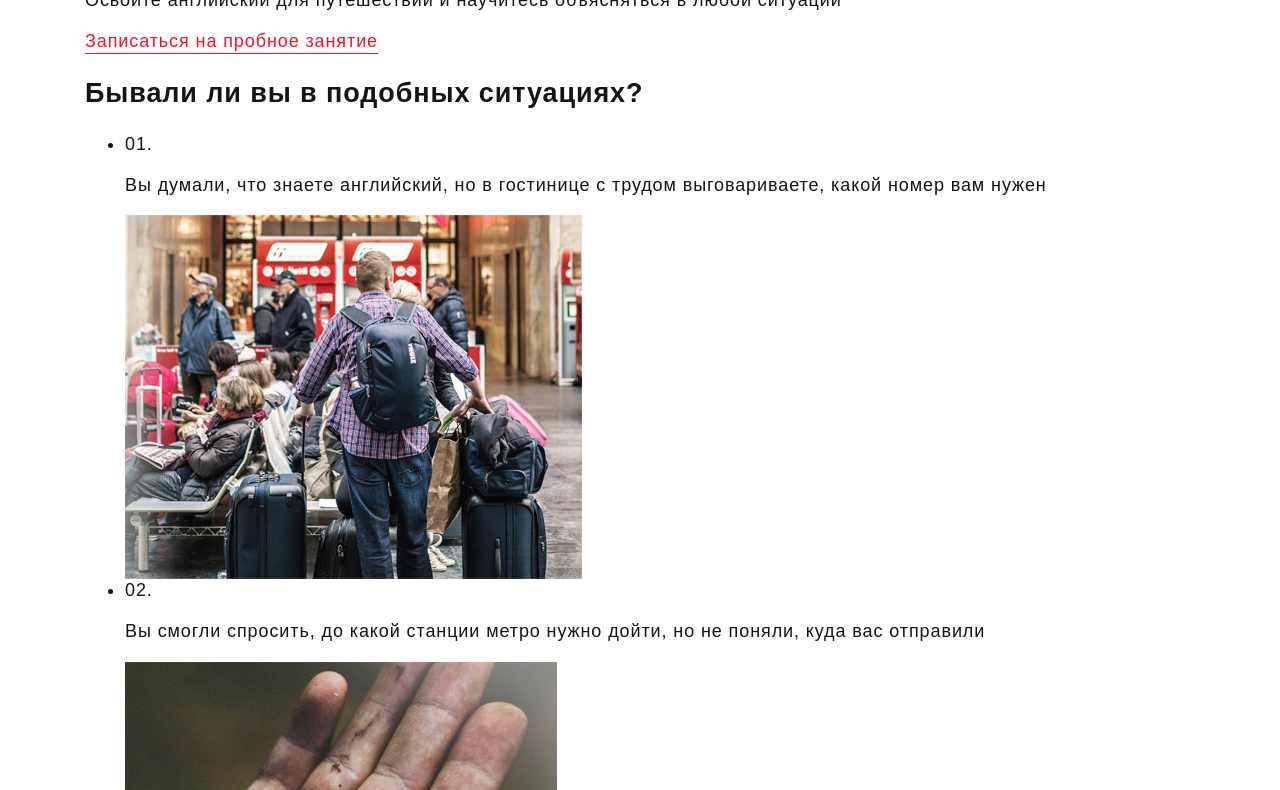
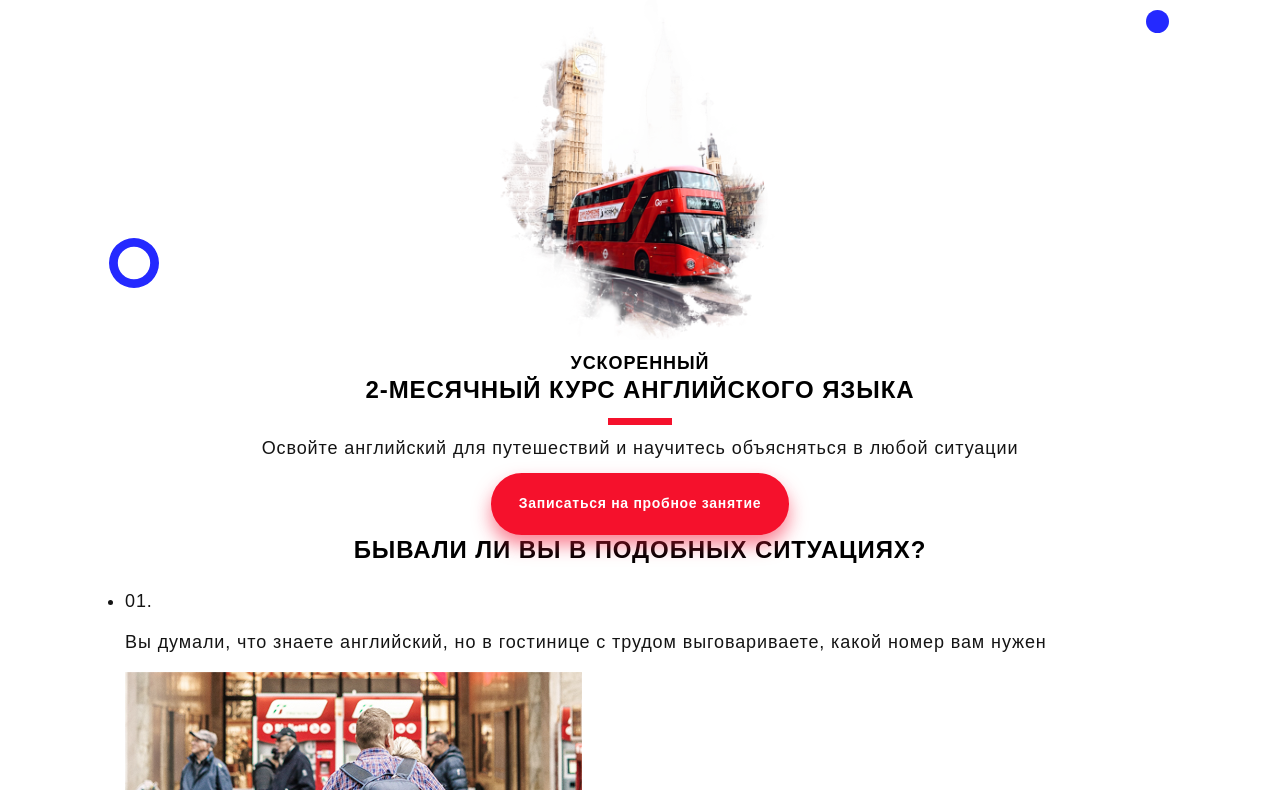
Before and after one commit to owlrik/markup-yes, a website: page src/html/index.html in a window 1280 px wide. Shown: the part 106-896 px from the top of the page. Drawn offline with nearby package versions, Linux system fonts and the light colour scheme; files that its build step writes are made by us from their sources; files whose address does not match are found by name.

Commit message:
Стилизован блок head

```diff
--- a/src/html/index.html
+++ b/src/html/index.html
@@ -29,7 +29,7 @@
       <div class="container">
         <div class="head__inner">
           <div class="head__text-wrapper">
-            <h1 class="title head__title">
+            <h1 class="title title--decorated head__title">
               <span class="title__small">Ускоренный</span> 2-месячный курс английского языка
             </h1>
 
@@ -40,21 +40,25 @@
             <a class="btn" href="#">Записаться на&nbsp;пробное занятие</a>
           </div>
 
-<!--          <span class="head__decoration-01" aria-hidden="true">-->
-<!--            <svg width="23" height="23">-->
-<!--              <use xlink:href="img/sprite/sprite.svg#round"></use>-->
-<!--            </svg>-->
-<!--          </span>-->
-<!--          <span class="head__decoration-02" aria-hidden="true">-->
-<!--            <svg width="50" height="50">-->
-<!--              <use xlink:href="img/sprite/sprite.svg#circle"></use>-->
-<!--            </svg>-->
-<!--          </span>-->
-<!--          <span class="head__decoration-03" aria-hidden="true">-->
-<!--            <svg width="145" height="19">-->
-<!--              <use xlink:href="img/sprite/sprite.svg#wave"></use>-->
-<!--            </svg>-->
-<!--          </span>-->
+          <div class="head__decors">
+            <span class="head__decor-01" aria-hidden="true">
+              <svg width="23" height="23">
+                <use xlink:href="img/sprite/sprite.svg#round"></use>
+              </svg>
+            </span>
+
+            <span class="head__decor-02" aria-hidden="true">
+              <svg width="50" height="50">
+                <use xlink:href="img/sprite/sprite.svg#circle"></use>
+              </svg>
+            </span>
+
+            <span class="head__decor-03" aria-hidden="true">
+              <svg width="145" height="19">
+                <use xlink:href="img/sprite/sprite.svg#wave"></use>
+              </svg>
+            </span>
+          </div>
         </div>
       </div>
     </section>
--- /dev/null
+++ b/src/sass/blocks/_btn.scss
@@ -0,0 +1,22 @@
+.btn {
+  position: relative;
+  display: inline-block;
+  max-width: 100%;
+  padding: 1.35em 2em;
+  font-weight: 900;
+  font-size: px-to-rem(14);
+  line-height: 1.7;
+  font-family: $font-family;
+  color: $color-text--invert;
+  text-align: center;
+  text-decoration: none;
+  letter-spacing: 0.05em;
+  white-space: normal;
+  background-color: $color-accent;
+  border: 0;
+  border-radius: 2.2em;
+  box-shadow: 0 10px 18px 0 rgba(246, 27, 60, 0.55);
+  cursor: pointer;
+  user-select: none;
+  touch-action: manipulation;
+}
--- /dev/null
+++ b/src/sass/blocks/_head.scss
@@ -0,0 +1,71 @@
+.head {
+  padding-top: px-to-rem(80);
+}
+
+.head .btn {
+  margin-top: 0.9em;
+}
+
+.head__inner {
+  @include make-row();
+
+  position: relative;
+  padding-top: 21em;
+
+  &::before {
+    content: "";
+    position: absolute;
+    top: 0;
+    left: 50%;
+    display: block;
+    width: 20.71em;
+    height: 20.36em;
+    background: url("../img/bg/bg-head-bus.png") center top/contain no-repeat;
+    transform: translateX(-50%);
+  }
+}
+
+.head__text-wrapper {
+  @include make-col-ready();
+  @include make-col();
+
+  z-index: 2;
+  text-align: center;
+}
+
+.head__title {
+  margin-bottom: 0.5em;
+}
+
+.head__lead {
+  margin: 0;
+}
+
+.head__decors {
+  position: absolute;
+  top: 0;
+  z-index: 1;
+  width: 100%;
+  height: 100%;
+}
+
+.head__decor-01,
+.head__decor-02,
+.head__decor-03 {
+  position: absolute;
+  z-index: 1;
+}
+
+.head__decor-01 {
+  top: 2em;
+  right: 2.29em;
+}
+
+.head__decor-02 {
+  top: 14.64em;
+  left: 2.14em;
+}
+
+.head__decor-03 {
+  display: none;
+}
--- /dev/null
+++ b/src/sass/blocks/_title.scss
@@ -0,0 +1,30 @@
+.title {
+  margin: 0 0 1em;
+  font-weight: 900;
+  font-size: px-to-rem(24);
+  color: $color-black;
+  text-align: center;
+  text-transform: uppercase;
+
+  &--decorated {
+    position: relative;
+    padding-bottom: 0.8em;
+
+    &::after {
+      content: "";
+      position: absolute;
+      bottom: 0;
+      left: 50%;
+      display: block;
+      width: 64px;
+      height: 7px;
+      background-color: $color-accent;
+      transform: translateX(-50%);
+    }
+  }
+}
+
+.title__small {
+  display: block;
+  font-size: px-to-rem(18);
+}
--- a/src/sass/style.scss
+++ b/src/sass/style.scss
@@ -19,4 +19,7 @@
 
 // Blocks
 //---------------------------------
+@import "blocks/btn";
+@import "blocks/title";
 @import "blocks/page-header";
+@import "blocks/head";
```
